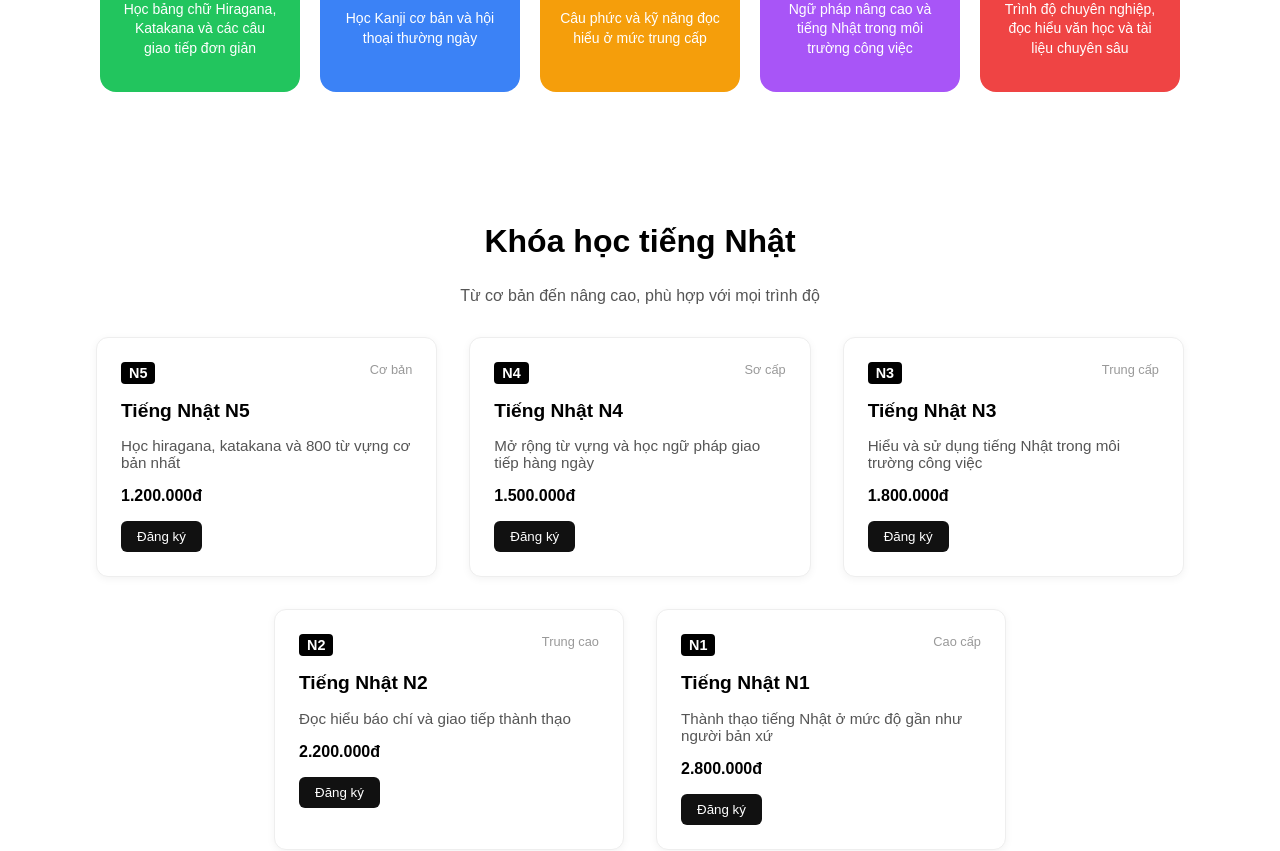
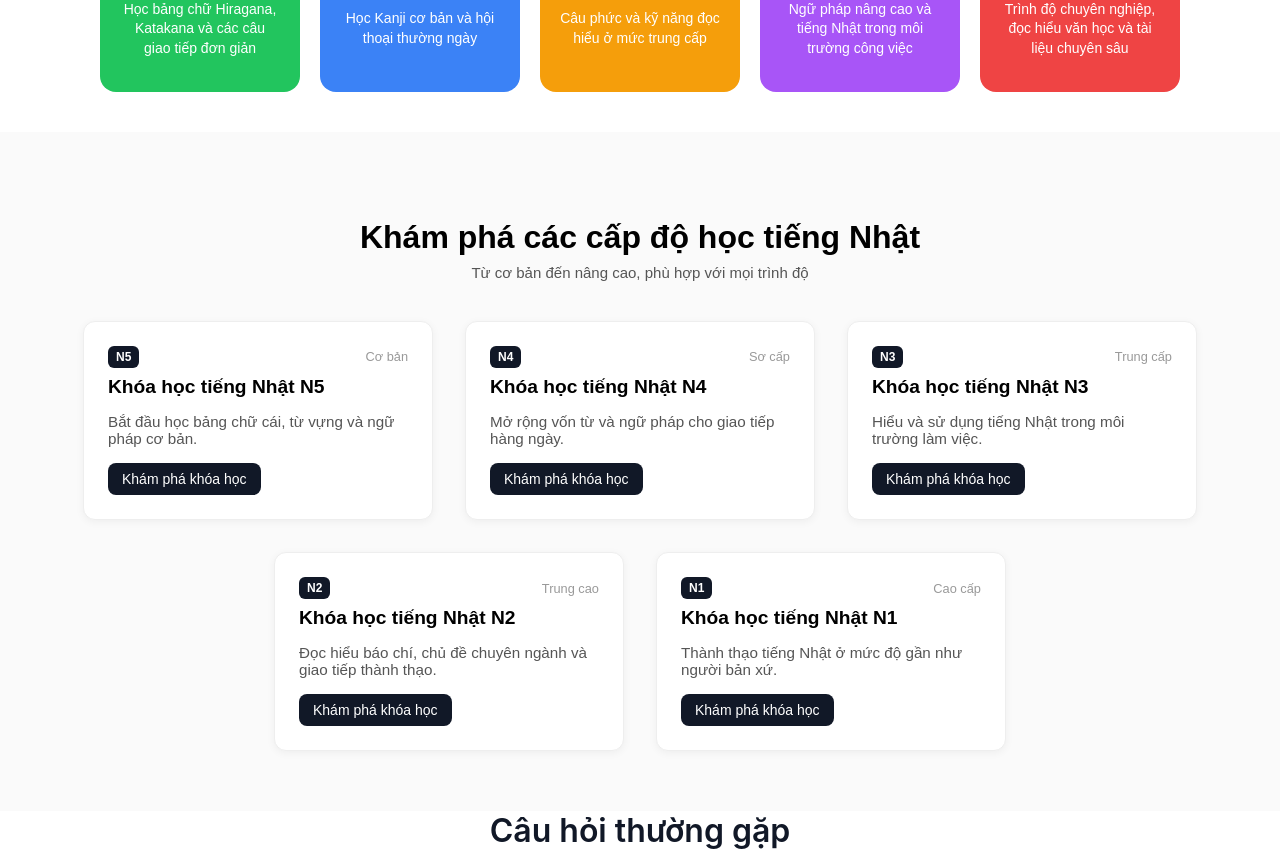
Before and after one commit to danh0999/Hokori-Learning, a React (Vite) app in the folder Hokori-Learning/: page / in a window 1280 px wide. Shown: the part 1400-2251 px from the top of the page. Built offline with nearby package versions, Linux system fonts and the light colour scheme.

Commit message:
homepage-update

```diff
--- a/Hokori-Learning/src/App.jsx
+++ b/Hokori-Learning/src/App.jsx
@@ -11,6 +11,7 @@ function App() {
   return (
     <Provider store={store}>
       <PersistGate loading={null} persistor={persistor}>
+
         <RouterProvider router={router} />
         <SpeedInsights />
       </PersistGate>
--- /dev/null
+++ b/Hokori-Learning/src/components/ScrollToTopAuto/ScrollToTop.jsx
@@ -0,0 +1,12 @@
+import { useEffect } from "react";
+import { useLocation } from "react-router-dom";
+
+export default function ScrollToTop() {
+  const { pathname } = useLocation();
+
+  useEffect(() => {
+    window.scrollTo({ top: 0, behavior: "smooth" });
+  }, [pathname]);
+
+  return null;
+}
--- a/Hokori-Learning/src/layouts/Mainlayout.jsx
+++ b/Hokori-Learning/src/layouts/Mainlayout.jsx
@@ -2,7 +2,7 @@ import React from "react";
 import { Outlet } from "react-router-dom";
 import { Header } from "./components/Header/Header.jsx";
 import { Footer } from "./components/Footer/Footer.jsx";
-
+import ScrollToTop from "../components/ScrollToTopAuto/ScrollToTop.jsx";
 const MainLayout = () => {
   return (
     <div
@@ -10,10 +10,11 @@ const MainLayout = () => {
         display: "flex",
         flexDirection: "column",
         minHeight: "100vh",
-        width: "100vw",        // 🔑 phải là 100vw, không phải 100%
+        width: "100vw",
         overflowX: "hidden",   // tránh thanh scroll ngang
       }}
     >
+       <ScrollToTop />
       <Header />
       <main style={{ flex: 1, width: "100%" }}>
         <Outlet />
--- a/Hokori-Learning/src/pages/Home/components/Courses/courses.jsx
+++ b/Hokori-Learning/src/pages/Home/components/Courses/courses.jsx
@@ -2,40 +2,35 @@ import React from "react";
 import styles from "./styles.module.scss";
 import { useNavigate } from "react-router-dom";
 
-const courses = [
+const levels = [
   {
-    level: "n5",
-    title: "Tiếng Nhật N5",
-    desc: "Học hiragana, katakana và 800 từ vựng cơ bản nhất",
-    price: "1.200.000đ",
+    level: "N5",
+    title: "Khóa học tiếng Nhật N5",
+    desc: "Bắt đầu học bảng chữ cái, từ vựng và ngữ pháp cơ bản.",
     tag: "Cơ bản",
   },
   {
-    level: "n4",
-    title: "Tiếng Nhật N4",
-    desc: "Mở rộng từ vựng và học ngữ pháp giao tiếp hàng ngày",
-    price: "1.500.000đ",
+    level: "N4",
+    title: "Khóa học tiếng Nhật N4",
+    desc: "Mở rộng vốn từ và ngữ pháp cho giao tiếp hàng ngày.",
     tag: "Sơ cấp",
   },
   {
-    level: "n3",
-    title: "Tiếng Nhật N3",
-    desc: "Hiểu và sử dụng tiếng Nhật trong môi trường công việc",
-    price: "1.800.000đ",
+    level: "N3",
+    title: "Khóa học tiếng Nhật N3",
+    desc: "Hiểu và sử dụng tiếng Nhật trong môi trường làm việc.",
     tag: "Trung cấp",
   },
   {
-    level: "n2",
-    title: "Tiếng Nhật N2",
-    desc: "Đọc hiểu báo chí và giao tiếp thành thạo",
-    price: "2.200.000đ",
+    level: "N2",
+    title: "Khóa học tiếng Nhật N2",
+    desc: "Đọc hiểu báo chí, chủ đề chuyên ngành và giao tiếp thành thạo.",
     tag: "Trung cao",
   },
   {
-    level: "n1",
-    title: "Tiếng Nhật N1",
-    desc: "Thành thạo tiếng Nhật ở mức độ gần như người bản xứ",
-    price: "2.800.000đ",
+    level: "N1",
+    title: "Khóa học tiếng Nhật N1",
+    desc: "Thành thạo tiếng Nhật ở mức độ gần như người bản xứ.",
     tag: "Cao cấp",
   },
 ];
@@ -43,25 +38,33 @@ const courses = [
 const Courses = () => {
   const navigate = useNavigate();
 
+  const handleExplore = (level) => {
+    // ✅ chuyển đến trang marketplace có query lọc level tương ứng
+    navigate(`/marketplace?level=${level}`);
+  };
+
   return (
     <section className={styles.courses}>
-      <h2 className={styles.title}>Khóa học tiếng Nhật</h2>
+      <h2 className={styles.title}>Khám phá các cấp độ học tiếng Nhật</h2>
       <p className={styles.subtitle}>
         Từ cơ bản đến nâng cao, phù hợp với mọi trình độ
       </p>
       <div className={styles.grid}>
-        {courses.map((course, idx) => (
-          <div key={idx} className={styles.card}>
-            <div className={styles.level}>{course.level.toUpperCase()}</div>
-            <div className={styles.tag}>{course.tag}</div>
-            <h3 className={styles.courseTitle}>{course.title}</h3>
-            <p className={styles.desc}>{course.desc}</p>
-            <p className={styles.price}>{course.price}</p>
+        {levels.map((item) => (
+          <div key={item.level} className={styles.card}>
+            <div className={styles.header}>
+              <span className={styles.badge}>{item.level}</span>
+              <span className={styles.tag}>{item.tag}</span>
+            </div>
+
+            <h3 className={styles.courseTitle}>{item.title}</h3>
+            <p className={styles.desc}>{item.desc}</p>
+
             <button
-              className={styles.registerBtn}
-              onClick={() => navigate(`/course/${course.level}`)}
+              className={styles.exploreBtn}
+              onClick={() => handleExplore(item.level)}
             >
-              Đăng ký
+              Khám phá khóa học
             </button>
           </div>
         ))}
--- a/Hokori-Learning/src/pages/Home/components/Courses/styles.module.scss
+++ b/Hokori-Learning/src/pages/Home/components/Courses/styles.module.scss
@@ -85,3 +85,91 @@
     }
   }
 }
+.courses {
+  text-align: center;
+  padding: 60px 80px;
+  background: #fafafa;
+}
+
+.title {
+  font-size: 28px;
+  font-weight: 700;
+  margin-bottom: 8px;
+}
+
+.subtitle {
+  color: #6b7280;
+  margin-bottom: 40px;
+  font-size: 15px;
+}
+
+.grid {
+  display: grid;
+  grid-template-columns: repeat(auto-fit, minmax(220px, 1fr));
+  gap: 24px;
+  justify-items: center;
+}
+
+.card {
+  background: #fff;
+  border-radius: 16px;
+  box-shadow: 0 1px 3px rgba(0, 0, 0, 0.08);
+  padding: 24px;
+  text-align: left;
+  max-width: 260px;
+  transition: all 0.2s ease;
+}
+
+.card:hover {
+  transform: translateY(-4px);
+  box-shadow: 0 4px 12px rgba(0, 0, 0, 0.1);
+}
+
+.header {
+  display: flex;
+  justify-content: space-between;
+  align-items: center;
+  margin-bottom: 8px;
+}
+
+.badge {
+  display: inline-block;
+  background: #111827;
+  color: #fff;
+  font-size: 12px;
+  font-weight: 600;
+  padding: 4px 8px;
+  border-radius: 6px;
+}
+
+.tag {
+  font-size: 12px;
+  color: #6b7280;
+}
+
+.courseTitle {
+  font-size: 16px;
+  font-weight: 600;
+  margin-bottom: 8px;
+}
+
+.desc {
+  font-size: 14px;
+  color: #6b7280;
+  margin-bottom: 20px;
+}
+
+.exploreBtn {
+  background: #111827;
+  color: #fff;
+  padding: 8px 14px;
+  border: none;
+  border-radius: 8px;
+  font-size: 14px;
+  cursor: pointer;
+  transition: background 0.2s ease;
+}
+
+.exploreBtn:hover {
+  background: #1f2937;
+}
--- a/Hokori-Learning/src/pages/Marketplace/Marketplace.jsx
+++ b/Hokori-Learning/src/pages/Marketplace/Marketplace.jsx
@@ -3,7 +3,7 @@ import styles from "./marketplace.module.scss";
 import Filters from "./components/Filters/Filters";
 import CourseGrid from "./components/CourseGrid/CourseGrid";
 import Pagination from "./components/Pagination/Pagination";
-import { useNavigate } from "react-router-dom";
+import { useNavigate, useSearchParams } from "react-router-dom";
 const MOCK = [
   {
     id: 1,
@@ -170,6 +170,17 @@ export default function Marketplace() {
   useEffect(() => {
     setPage(1);
   }, [filters, sort]);
+  const [searchParams] = useSearchParams();
+  const preselectedLevel = searchParams.get("level");
+
+  useEffect(() => {
+    if (preselectedLevel) {
+      setFilters((prev) => ({
+        ...prev,
+        levels: [preselectedLevel.toUpperCase()], // đảm bảo viết hoa cho khớp dữ liệu
+      }));
+    }
+  }, [preselectedLevel]);
 
   return (
     <div className={styles.marketplace}>
```
